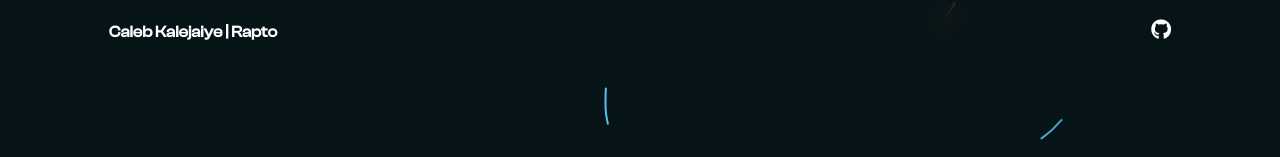
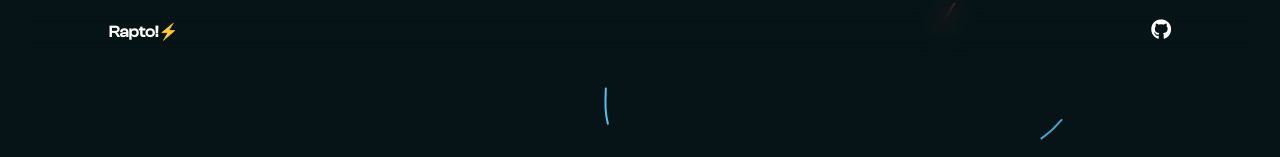
Before and after one commit to heyrapto/portfolio-, a React (Vite) app: page / in a window 1280 px wide. Shown: the top 157 px of the page. Built offline with nearby package versions, Linux system fonts and the light colour scheme.

Commit message:
Update Navbar.tsx

```diff
--- a/src/components/Navbar.tsx
+++ b/src/components/Navbar.tsx
@@ -4,7 +4,7 @@ export const Navbar = () => {
             <div className="flex justify-center w-full">
                 <div className="flex justify-between my_fixed_width items-center">
                     <span className="text-base font-bold font-clash">
-                    Caleb Kalejaiye | Rapto
+                    Rapto!⚡️
                     </span>
                     <a
                         href="https://www.github.com/heycalebszn"
```
